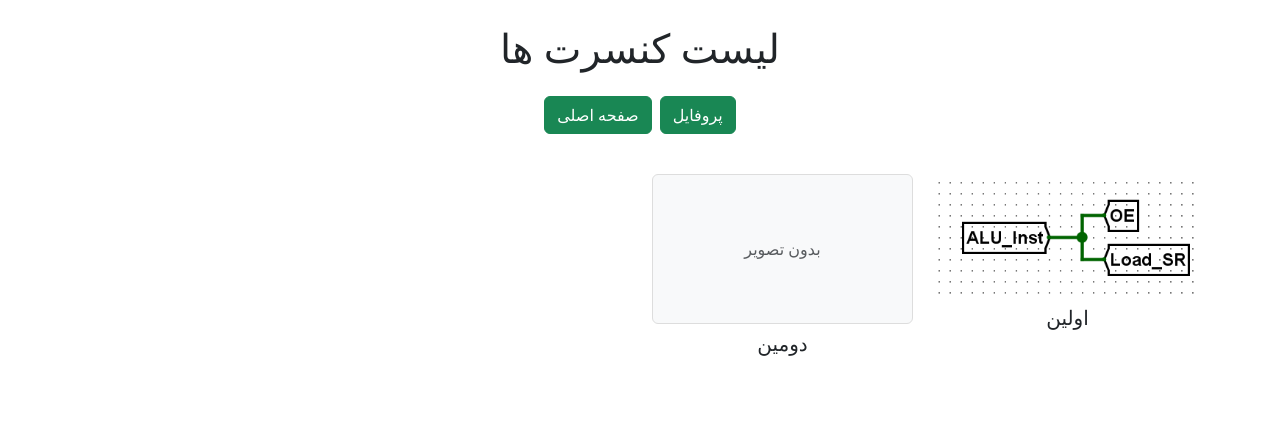
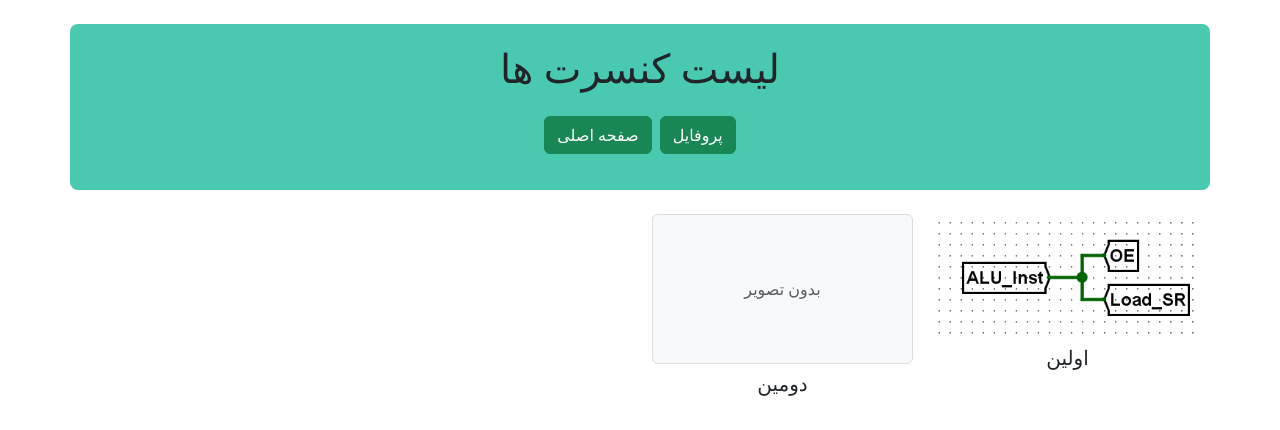
Before and after one commit to shayan24soley85/concert-ticketing-system, a Django app: page /ticketsales/concert/list in a window 1280 px wide. Shown: the top 430 px of the page. Run offline with Django 5.2, Linux system fonts and the light colour scheme; data comes from the database, SQL or seed files in the repository; some libraries are stand-ins or nearby versions.

Commit message:
Fix background color

```diff
--- a/concert/ticketsales/static/ticketsales/css/style.css
+++ b/concert/ticketsales/static/ticketsales/css/style.css
@@ -2,3 +2,10 @@ p{
     color: blue;
     font-size: 20px;
 }
+.box {
+    background-color: #48c9b0;
+
+    padding: 20px;
+    border-radius: 8px;
+
+}
--- a/concert/ticketsales/templates/ticketsales/concert_list.html
+++ b/concert/ticketsales/templates/ticketsales/concert_list.html
@@ -4,9 +4,10 @@
 
 <head>
     <title>سامانه فروش بلیط کنسرت</title>
+    <link rel="stylesheet" type="text/css" href="{% static 'ticketsales/css/bootstrap.css' %}">
+    <link rel="stylesheet" type="text/css" href="{% static 'ticketsales/css/fontawesome.css' %}">
     <link rel="stylesheet" type="text/css" href="{% static 'ticketsales/css/style.css' %}">
-    <link rel="stylesheet" type="text/css" href="{% static 'ticketsales/css/fontawesome.css' %}">
-    <link rel="stylesheet" type="text/css" href="{% static 'ticketsales/css/bootstrap.css' %}">
+
 </head>
 
 <body>
```
